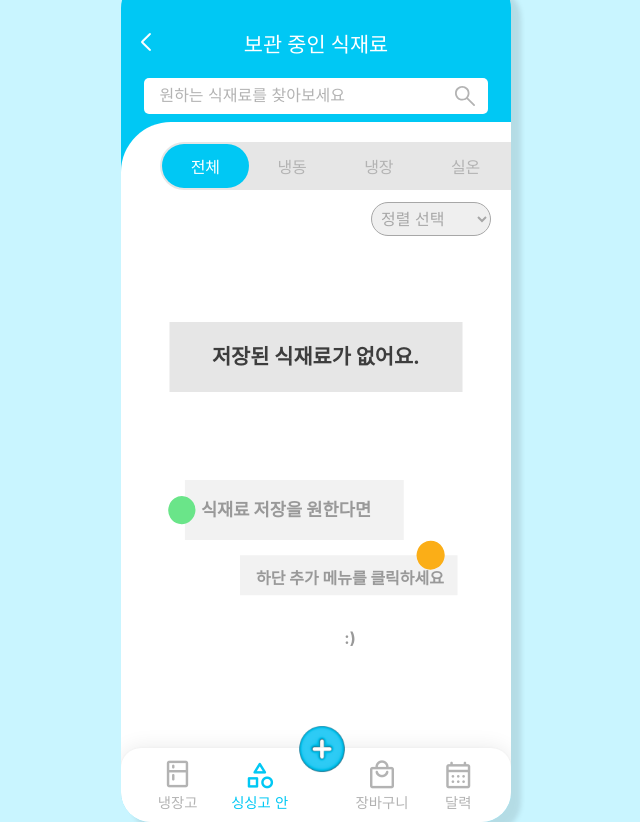
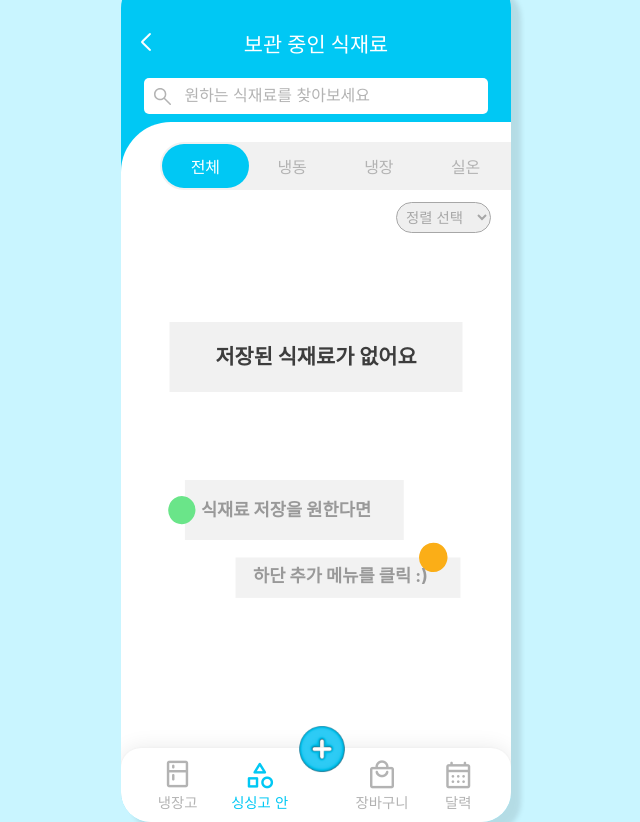
Before and after one commit to singsinggo/singsingo, a React (Create React App) app: page /food in a window 1280 px wide. Shown: the whole page, without its empty margins (324-964 px from the left). Built offline with nearby package versions, Linux system fonts and the light colour scheme; a web font is replaced by a local one.

Commit message:
추가수정/파비콘

```diff
--- a/public/index.html
+++ b/public/index.html
@@ -10,6 +10,7 @@
     href="https://fonts.googleapis.com/css2?family=Material+Symbols+Outlined:opsz,wght,FILL,GRAD@20..48,100..700,0..1,-50..200" />
   <link rel="stylesheet"
     href="https://fonts.googleapis.com/css2?family=Material+Symbols+Rounded:opsz,wght,FILL,GRAD@20..48,100..700,0..1,-50..200" />
+  <link rel="icon" href="./images/싱싱고로고.png" />
   <meta charset="utf-8" />
   <title>리액트 연습</title>
 </head>
--- a/src/components/food/Food.js
+++ b/src/components/food/Food.js
@@ -116,11 +116,9 @@ const Food = () => {
         <div className={styles.itemWrap}>
           {foodList.length === 0 ? (
             <div className={styles.emptyWrapper}>
-              <h2 className={styles.emptyMemoFirst}>저장된 식재료가 없어요.</h2>
+              <h2 className={styles.emptyMemoFirst}>저장된 식재료가 없어요</h2>
               <p className={styles.emptyMemoSecond}>식재료 저장을 원한다면</p>
-              <p className={styles.emptyMemoThird}>
-                하단 추가 메뉴를 클릭하세요 :)
-              </p>
+              <p className={styles.emptyMemoThird}>하단 추가 메뉴를 클릭 :)</p>
             </div>
           ) : (
             sortedFoodList
--- a/src/components/food/Food.module.css
+++ b/src/components/food/Food.module.css
@@ -41,8 +41,8 @@
 }
 .searchBox {
   width: 88%;
-  background: #fff url(../../../public/images/search.svg) no-repeat 96% 50% /
-    20px;
+  background: #fff url(../../../public/images/search.svg) no-repeat 3% 50% /
+    17px;
   margin: 13px auto;
   border-radius: 5px;
   display: flex;
@@ -51,11 +51,12 @@
   outline: none;
   border: none;
   padding: 10px 15px;
+  padding-left: 40px;
 }
 
 .category {
   display: flex;
-  background-color: #e6e6e6;
+  background-color: #f1f1f1;
   color: #b3b3b3;
   width: 90%;
   border-radius: 50px 0 0 50px;
@@ -170,16 +171,16 @@
   border: #a7a7a7 1px solid;
   color: #a7a7a7;
   border-radius: 50px;
-  padding: 5px 5px;
-  width: 120px;
-  font-size: 1rem;
+  padding: 5px;
+  width: 95px;
+  font-size: 0.9rem;
   outline: none;
   position: absolute;
   top: 80px;
   right: 20px;
 }
 .select option {
-  font-size: 1.1rem;
+  font-size: 1rem;
 }
 
 .modal {
@@ -331,7 +332,7 @@ option {
   background-color: #e6e6e6;
 }
 .emptyMemoFirst {
-  background-color: #e6e6e6;
+  background-color: #f1f1f1;
   width: 70%;
   padding: 10px;
   text-align: center;
@@ -364,14 +365,15 @@ option {
     cover;
   width: 200px;
   height: 40px;
-  line-height: 60px;
+  line-height: 3;
   padding: 10px;
-  text-align: center;
+  padding-left: 20px;
+  text-align: left;
   position: absolute;
   top: 400px;
   left: 70%;
   transform: translateX(-70%);
-  font-size: 1rem;
+  font-size: 1.1rem;
   color: #999;
   font-weight: bold;
 }
--- a/src/components/shopping/Shopping.module.css
+++ b/src/components/shopping/Shopping.module.css
@@ -33,10 +33,11 @@
   background-color: #fff;
   border-radius: 20px 20px 0 0;
   box-sizing: border-box;
-  box-shadow: 0px 0px 2.6px rgba(0, 0, 0, 0.045), 0px 0px 21px rgba(0, 0, 0, 0.09);
+  box-shadow: 0px 0px 2.6px rgba(0, 0, 0, 0.045),
+    0px 0px 21px rgba(0, 0, 0, 0.09);
 }
 .shopTitle {
-  font-family: 'SOYOMapleBoldTTF';
+  font-family: "SOYOMapleBoldTTF";
   font-size: 1.35rem;
   padding: 10px;
   border-top: 1px dashed #ddd;
@@ -50,7 +51,7 @@
   font-weight: 600;
   background-color: #fffba3;
   padding: 15px;
-  margin: 110px 10px 55px;
+  margin: 80px 10px 55px;
   text-align: center;
 }
 
@@ -76,7 +77,7 @@
 }
 .allDelBtn {
   position: absolute;
-  top: 315px;
+  top: 318px;
   right: 49px;
   margin-bottom: 25px;
   background-color: #f1f1f1;
--- a/src/components/storage/Storage.module.css
+++ b/src/components/storage/Storage.module.css
@@ -100,9 +100,10 @@
     cover;
   width: 200px;
   height: 40px;
-  line-height: 60px;
+  line-height: 3;
   padding: 10px;
-  text-align: center;
+  padding-left: 20px;
+  text-align: left;
   position: absolute;
   top: 400px;
   left: 70%;
```
Also changed, not shown: public/images/싱싱고로고.png (added).
